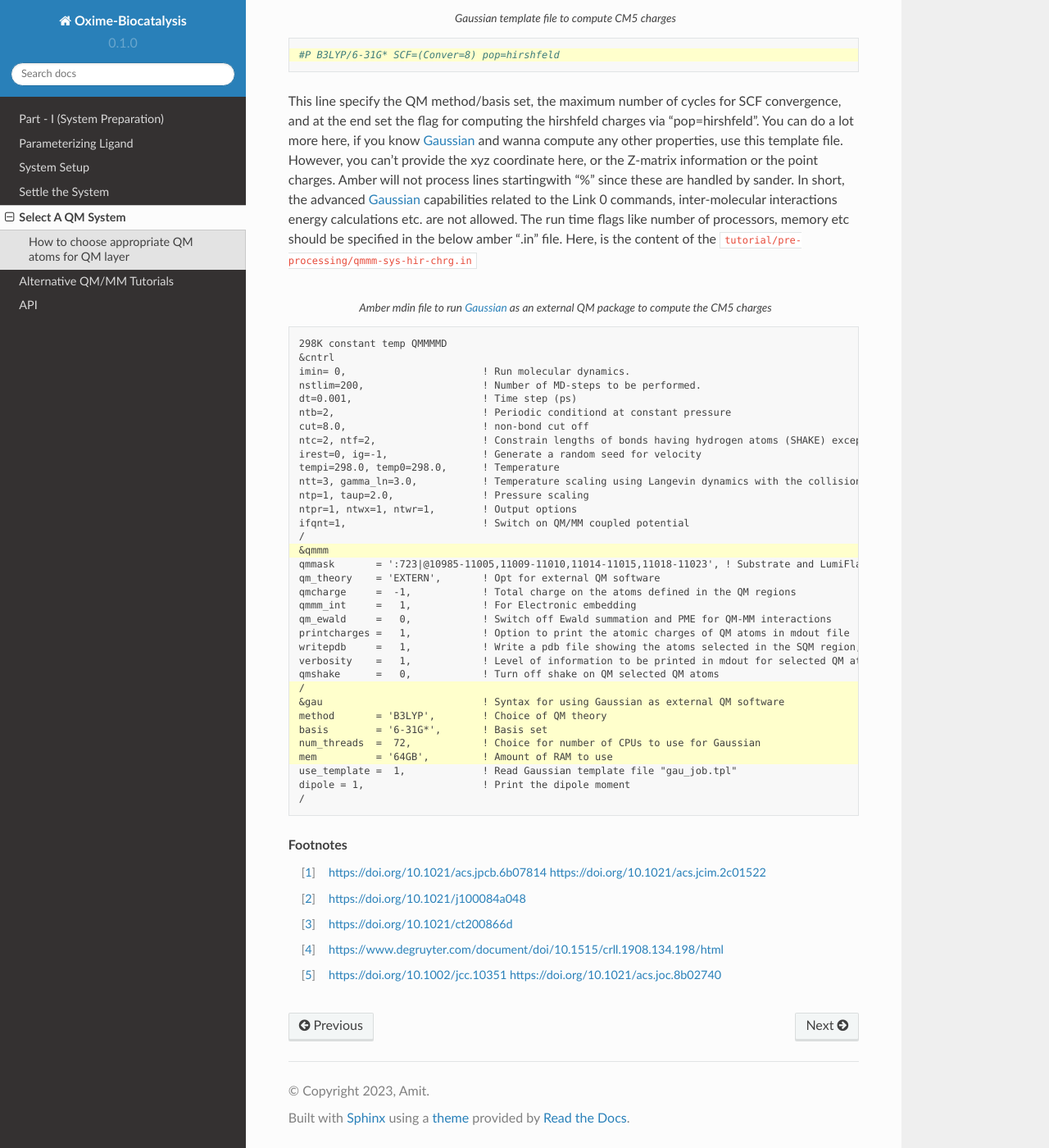
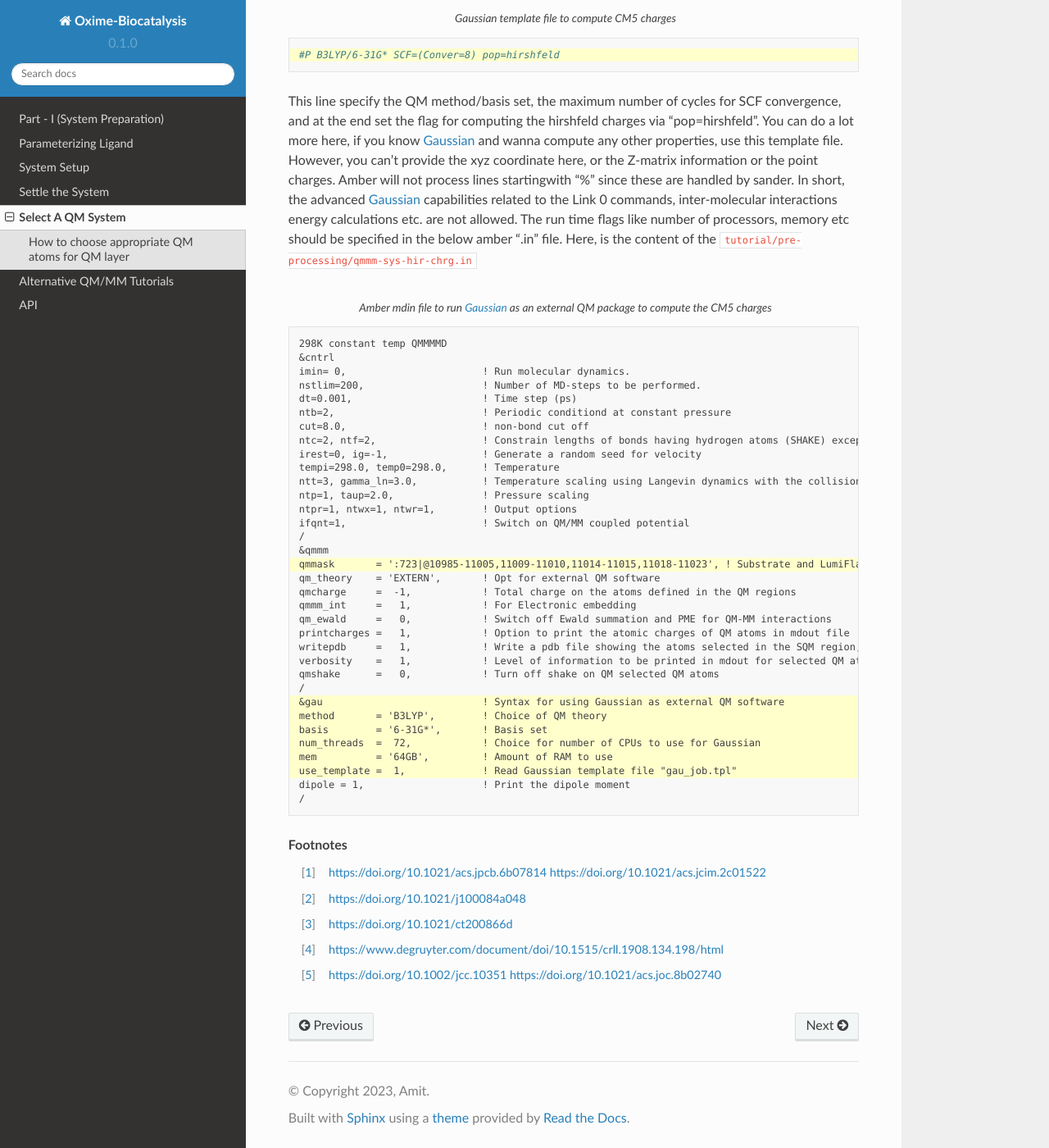
Before and after one commit to hopanoid/Enzyme-Reaction-Dynamics-Tutorial, a Sphinx documentation site: the page built from docs/source/5-qm_systems.rst, in a window 1280 px wide and 1400 px high, scrolled down 851 px. Shown: the whole window at 82% size. Built offline with Sphinx 7.4.7 and the Read the Docs theme 2.0.0, drawn with Linux system fonts in a browser that asks for light colours; part of the change alters nothing that is shown.

```diff
--- a/docs/source/5-qm_systems.rst
+++ b/docs/source/5-qm_systems.rst
@@ -27,7 +27,7 @@ Computationally, there are mainly two ways to compute the atomic charges, one is
 This line specify the QM method/basis set, the maximum number of cycles for SCF convergence, and at the end set the flag for computing the hirshfeld charges via "pop=hirshfeld". You can do a lot more here, if you know Gaussian_ and wanna compute any other properties, use this template file. However, you can't provide the xyz coordinate here, or the Z-matrix information or the point charges. Amber will not process lines startingwith "%" since these are handled by sander. In short, the advanced Gaussian_ capabilities related to the Link 0 commands, inter-molecular interactions energy calculations etc. are not allowed. The run time flags like number of processors, memory etc should be specified in the below amber ".in" file. Here, is the content of the :file:`tutorial/pre-processing/qmmm-sys-hir-chrg.in`
 
 .. code-block::
-        :emphasize-lines: 16,26,27,28,29,30,31
+        :emphasize-lines: 17,27,28,29,30,31,32
         :caption: Amber mdin file to run Gaussian_ as an external QM package to compute the CM5 charges
 
         298K constant temp QMMMMD
```
